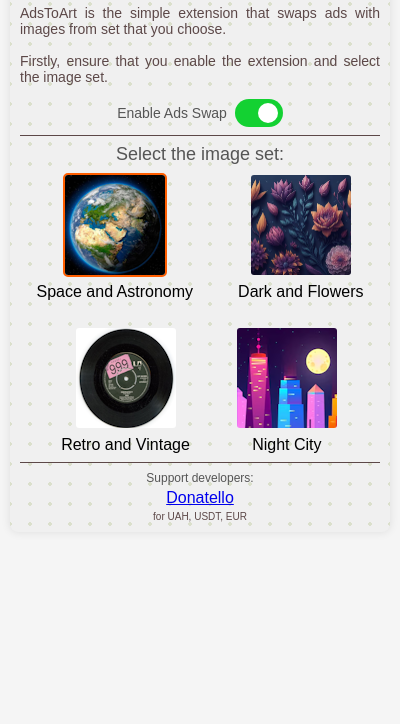
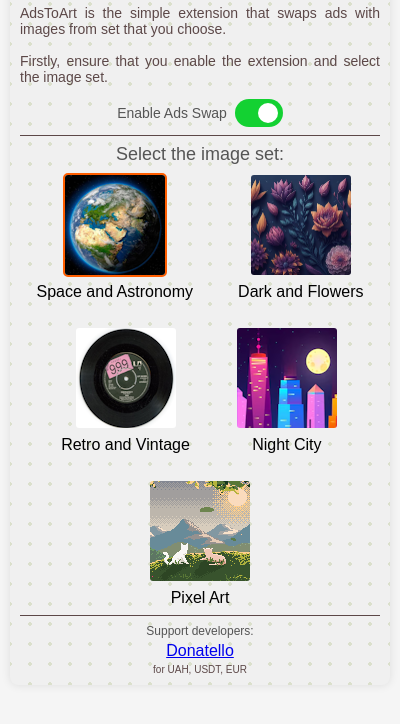
Before and after one commit to Oldu8/AdsToArt, a browser extension: page popup.html in a window 400 px wide. Shown: the part 86-810 px from the top of the page. Drawn offline with Linux system fonts and the light colour scheme.

Commit message:
new pixel art set

```diff
--- a/popup.html
+++ b/popup.html
@@ -48,6 +48,11 @@
             <img src="/images/set_city/thumbnail.png" alt="Night City Set" />
             <span>Night City</span>
           </label>
+          <label class="image-option">
+            <input type="radio" name="image-set" value="set_pixel" />
+            <img src="/images/set_pixel/thumbnail.png" alt="Pixel Art Set" />
+            <span>Pixel Art</span>
+          </label>
         </div>
       </div>
       <div class="donation-block">
```
Also changed, not shown: images/set_pixel/default.png (added), images/set_pixel/ratio_10_1.png (added), images/set_pixel/ratio_16_9.png (added), images/set_pixel/ratio_1_1.png (added), images/set_pixel/ratio_1_3.png (added), images/set_pixel/ratio_2_1.png (added), images/set_pixel/ratio_2_3.png (added), images/set_pixel/ratio_3_1.png (added), images/set_pixel/ratio_3_2.png (added), images/set_pixel/ratio_4_1.png (added), images/set_pixel/ratio_4_3.png (added), images/set_pixel/ratio_6_5.png (added), images/set_pixel/ratio_8_1.png (added), images/set_pixel/thumbnail.png (added), 1 more files.
